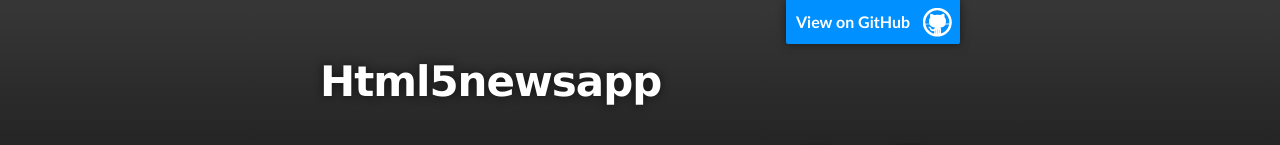
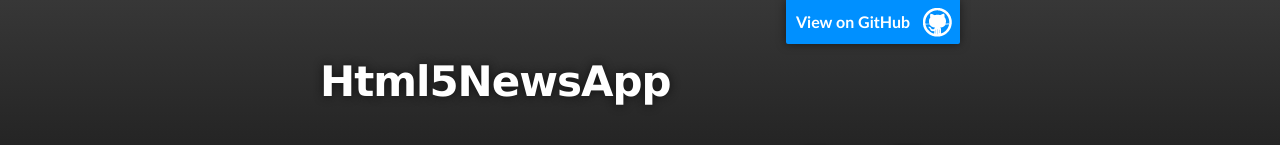
Before and after one commit to kwasniew/HTML5NewsApp, a website: page index.html in a window 1280 px wide. Shown: the top 145 px of the page. Drawn offline with Linux system fonts and the light colour scheme.

Commit message:
fix title

```diff
--- a/index.html
+++ b/index.html
@@ -18,7 +18,7 @@
         <header class="inner">
           <a id="forkme_banner" href="https://github.com/schibstednorge/HTML5NewsApp">View on GitHub</a>
 
-          <h1 id="project_title">Html5newsapp</h1>
+          <h1 id="project_title">Html5NewsApp</h1>
           <h2 id="project_tagline"></h2>
 
             <section id="downloads">
```
